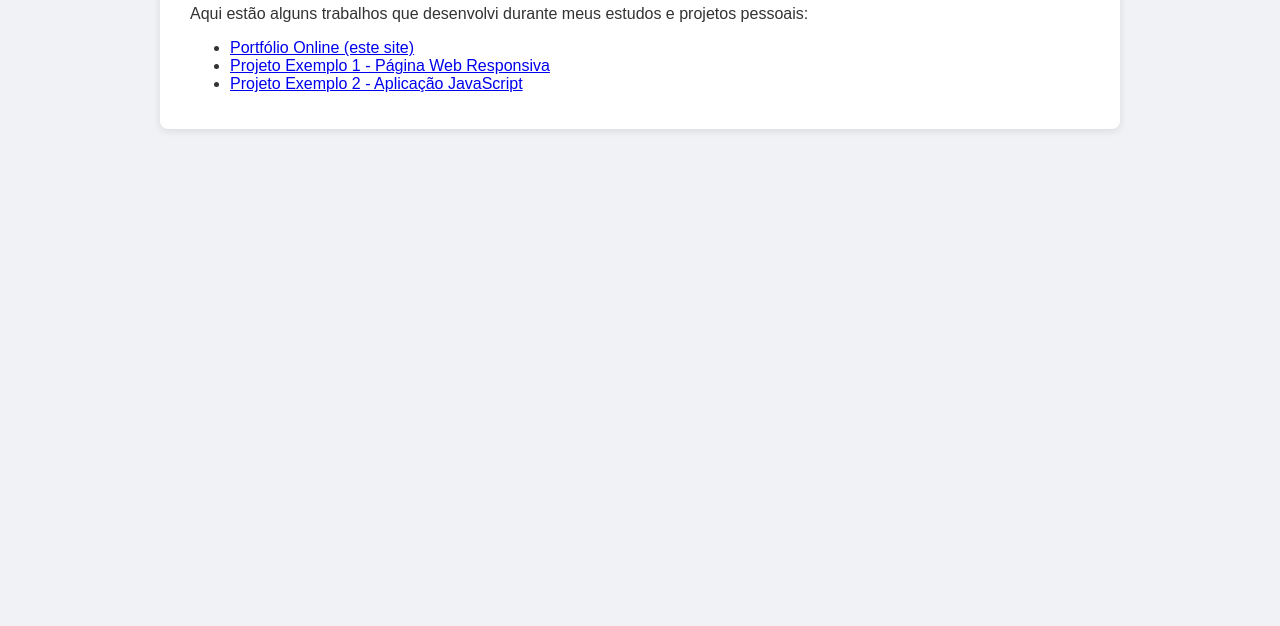
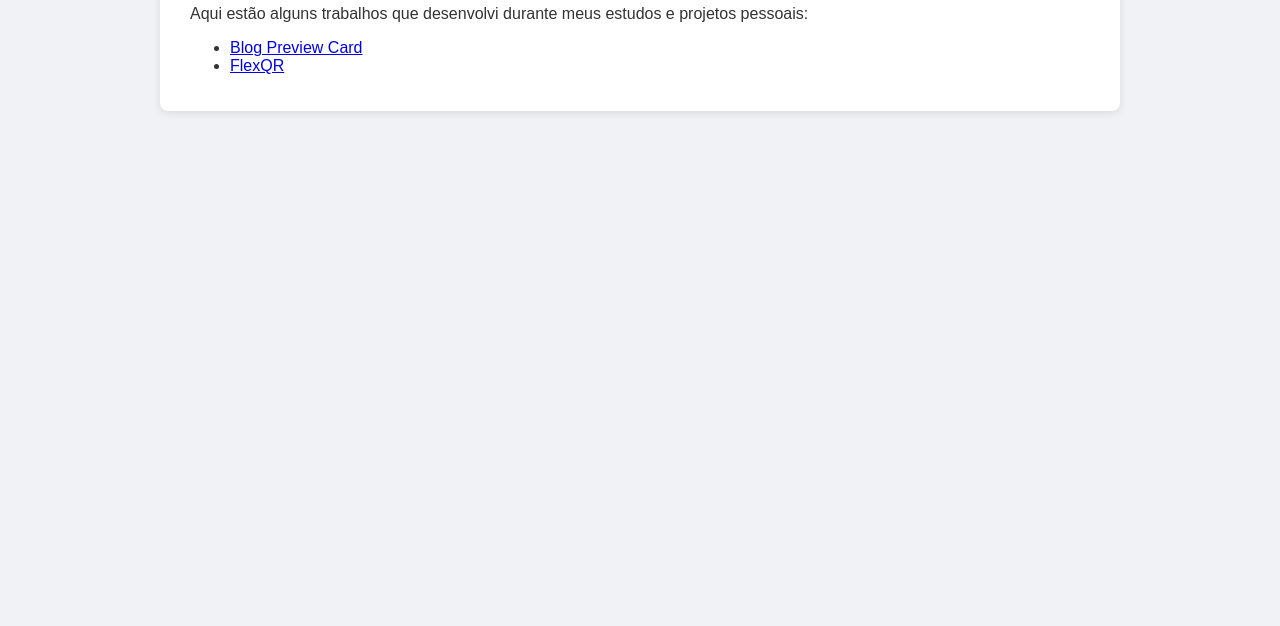
Before and after one commit to Jhully-cod/portfolio-jsoares, a plain HTML site: page portfolio.html in a window 1280 px wide. Shown: the part 174-800 px from the top of the page. Drawn offline with Linux system fonts and the light colour scheme.

Commit message:
Atualiza links do portfólio com novos projetos hospedados no GitHub Pages

```diff
--- a/portfolio.html
+++ b/portfolio.html
@@ -21,9 +21,8 @@
     <h1>Portfólio</h1>
     <p>Aqui estão alguns trabalhos que desenvolvi durante meus estudos e projetos pessoais:</p>
     <ul>
-      <li><a href="https://github.com/Jhully-cod/portfolio-jsoares" target="_blank" rel="noopener">Portfólio Online (este site)</a></li>
-      <li><a href="https://github.com/Jhully-cod/projeto-exemplo1" target="_blank" rel="noopener">Projeto Exemplo 1 - Página Web Responsiva</a></li>
-      <li><a href="https://github.com/Jhully-cod/projeto-exemplo2" target="_blank" rel="noopener">Projeto Exemplo 2 - Aplicação JavaScript</a></li>
+      <li><a href="https://jhully-cod.github.io/blog-preview-card/" target="_blank" rel="noopener noreferrer">Blog Preview Card</a></li>
+      <li><a href="https://jhully-cod.github.io/FlexQR/" target="_blank" rel="noopener noreferrer">FlexQR</a></li>
     </ul>
   </main>
 
```
